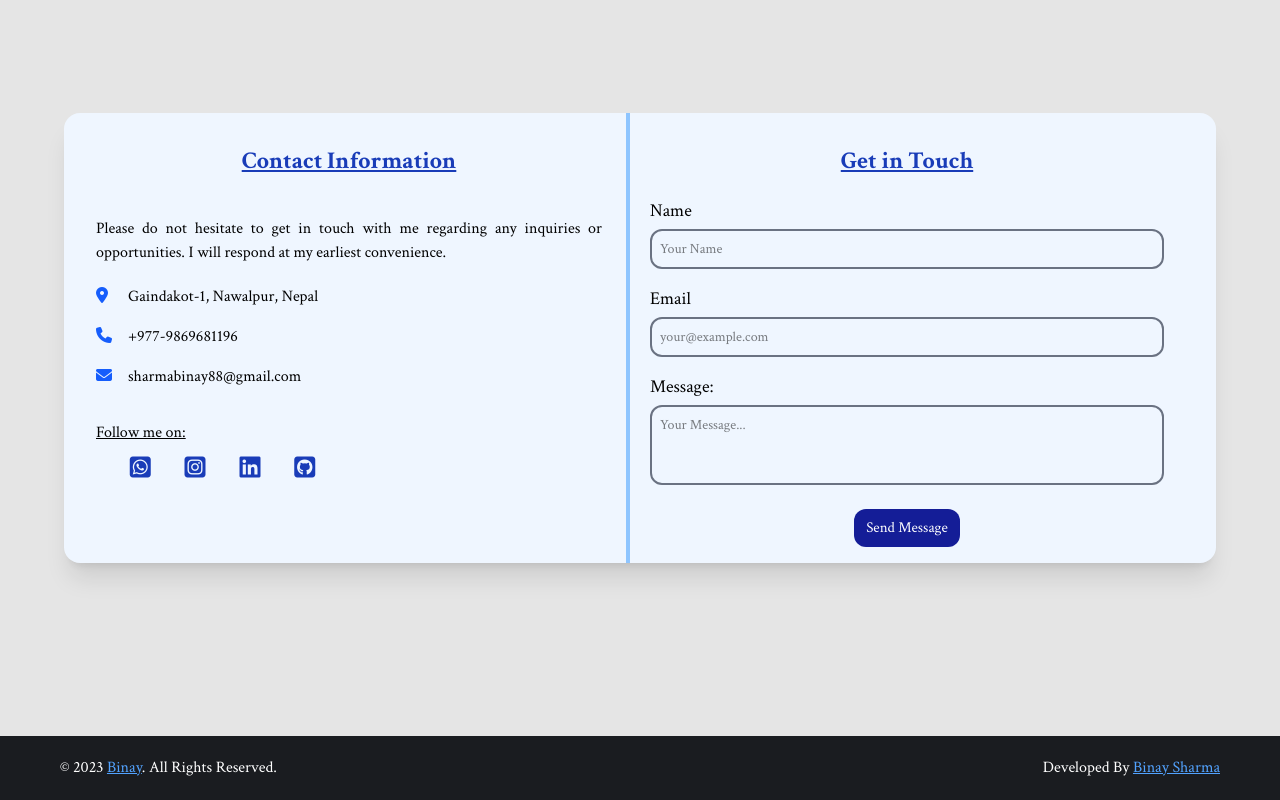
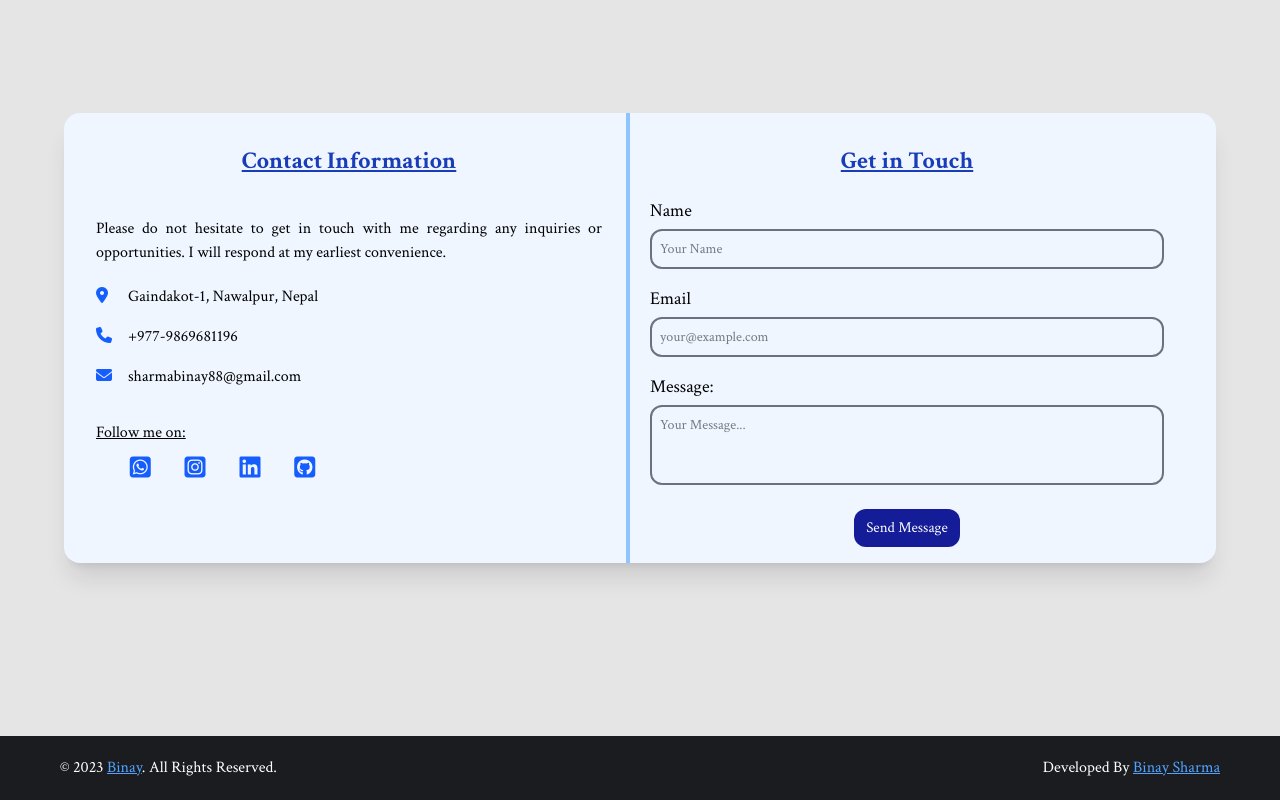
Before and after one commit to Im-binay/Binay_portfolio, a React (Vite) app: page / in a window 1280 px wide. Shown: the part 3389-4189 px from the top of the page. Built offline with nearby package versions, Linux system fonts and the light colour scheme.

Commit message:
Icon color change

```diff
--- a/src/components/Contact.jsx
+++ b/src/components/Contact.jsx
@@ -61,7 +61,7 @@ export default function Contact() {
           </p>
           <ul className="space-y-4 text-[16px]">
             <li className="flex items-center">
-              <i className="fas fa-map-marker-alt w-5 h-5 mr-3 text-blue-600"></i>
+              <i className="fa fa-map-marker-alt w-5 h-5 mr-3 text-blue-600"></i>
               <span>Gaindakot-1, Nawalpur, Nepal</span>
             </li>
             <li className="flex items-center">
@@ -69,7 +69,7 @@ export default function Contact() {
               <span>+977-9869681196</span>
             </li>
             <li className="flex items-center">
-              <i className="fas fa-envelope w-5 h-5 mr-3 text-blue-600"></i>
+              <i className="fa fa-envelope w-5 h-5 mr-3 text-blue-600"></i>
               <span>sharmabinay88@gmail.com</span>
             </li>
           </ul>
@@ -78,22 +78,22 @@ export default function Contact() {
           <ul className="flex justify-evenly w-full md:w-[50%]">
             <li>
               <a href="https://wa.me/9779869681196?" target="_blank" rel="noreferrer">
-                <i className="fa-brands fa-square-whatsapp fa-xl text-blue-800"></i>
+                <i className="fa-brands fa-square-whatsapp fa-xl text-blue-600"></i>
               </a>
             </li>
             <li>
               <a href="https://www.instagram.com/imbinay_/" target="_blank" rel="noreferrer">
-                <i className="fa-brands fa-square-instagram fa-xl text-blue-800"></i>
+                <i className="fa-brands fa-square-instagram fa-xl text-blue-600"></i>
               </a>
             </li>
             <li>
               <a href="https://www.linkedin.com/in/binay-sharma-3507652a1/" target="_blank" rel="noreferrer">
-                <i className="fa-brands fa-linkedin fa-xl text-blue-800"></i>
+                <i className="fa-brands fa-linkedin fa-xl text-blue-600"></i>
               </a>
             </li>
             <li>
               <a href="https://github.com/Im-binay" target="_blank" rel="noreferrer">
-                <i className="fa-brands fa-square-github fa-xl text-blue-800"></i>
+                <i className="fa-brands fa-square-github fa-xl text-blue-600"></i>
               </a>
             </li>
           </ul>
--- a/src/index.css
+++ b/src/index.css
@@ -62,7 +62,7 @@ body.dark-mode #contact{ background-color: #1a202c;}
 
 body.dark-mode #contact div{ background-color: #2d3748;}
 
-body.dark-mode #contact .fa{ color: white;}
+body.dark-mode #contact .fa,.dark-mode #contact .fa-brands{ color: white;}
 
 body.dark-mode #skills div div{ background-color: #2d3748;}
 
```
